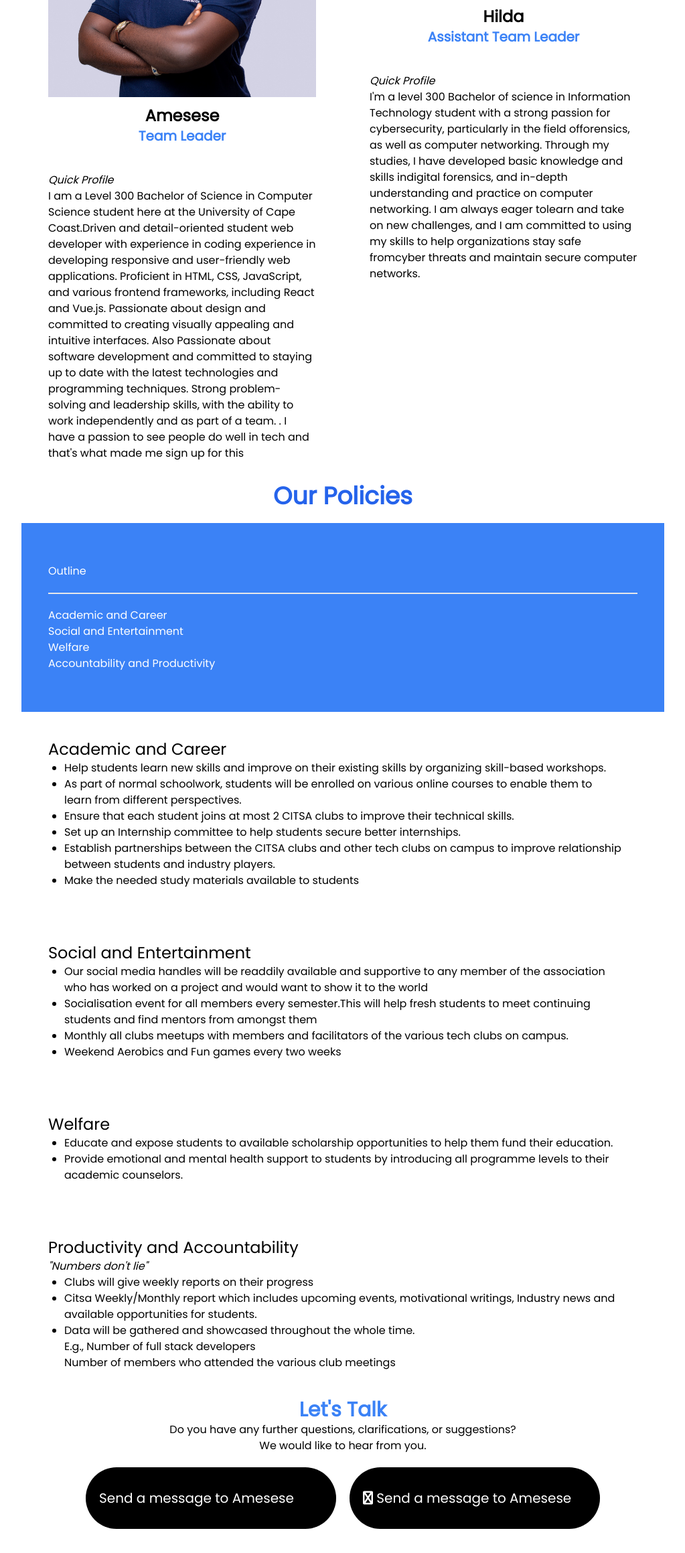
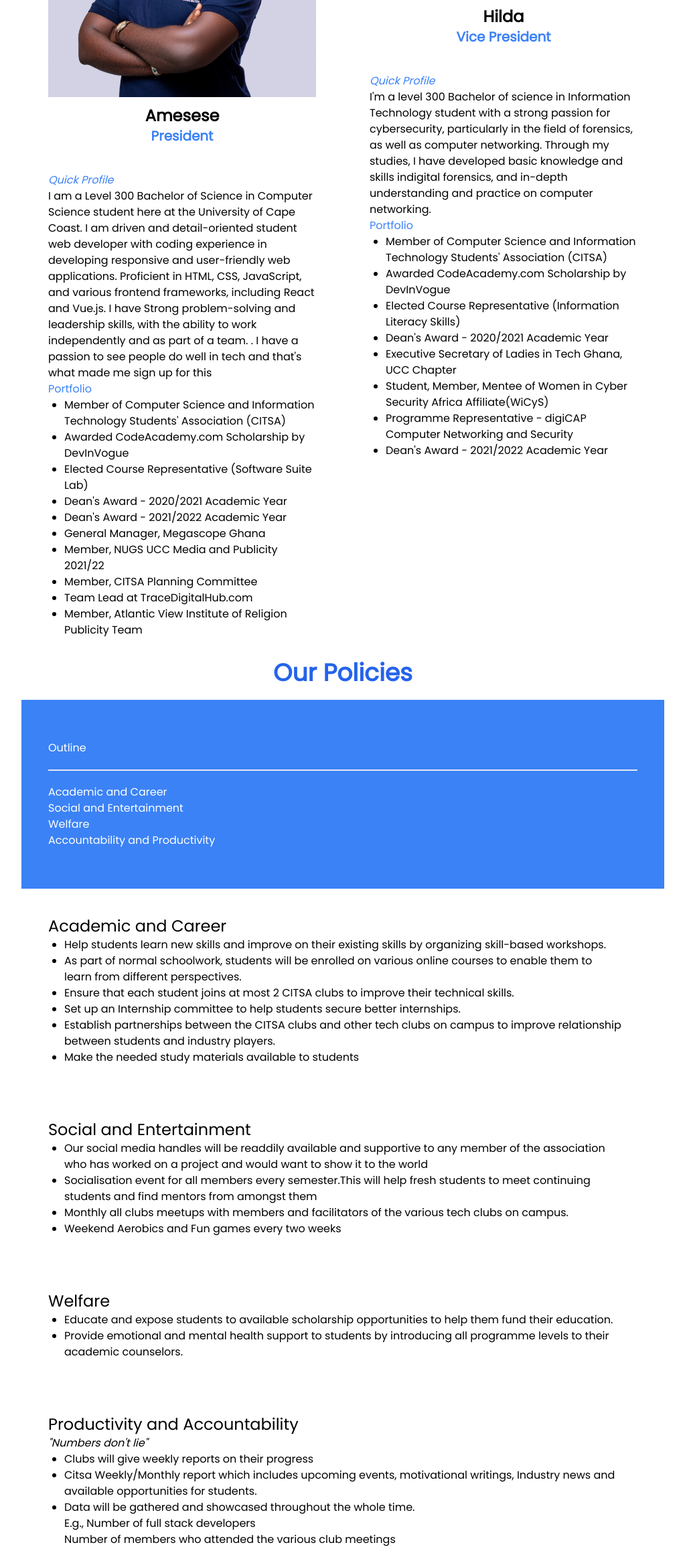
Before and after one commit to ak-boateng/policies, a website: page src/index.html in a window 1280 px wide. Shown: the part 481-2800 px from the top of the page at 67% size, without its empty margins (128-1151 px from the left). Drawn offline with Linux system fonts and the light colour scheme.

Commit message:
phase 1 to be deployed

```diff
--- a/src/index.html
+++ b/src/index.html
@@ -9,7 +9,7 @@
     <title>Team Amesese Policies</title>
 </head>
 <body>
-    <div class="p-20 overflow-hidden whitespace-nowrap text-center font-poppins animate-typing">
+    <div class="p-20 text-center font-poppins ">
         <h1 class="text-3xl font-bold center text-blue-500">
             Hello 👋, Welcome to
          </h1>
@@ -26,11 +26,33 @@
                 <img  src="/images/amesese.jpg" alt="">
 
                 <div class=" py-3">
-                    <h1 class="text-2xl lg:text-center font-bold animate-typing">Amesese</h1>
-                    <p class="text-xl lg:text-center font-bold text-blue-500">Team Leader</p>
+                    <h1 class="text-2xl lg:text-center font-bold ">Amesese</h1>
+                    <p class="text-xl lg:text-center font-bold text-blue-500">President</p>
+                    <h5 class="italic mt-10 font-poppins text-blue-500">Quick Profile</h5>
+                    <p>I am a Level 300 Bachelor of Science in Computer Science student here at the University of Cape Coast. I am driven and detail-oriented student web developer with  coding experience in developing responsive and user-friendly web applications. Proficient in HTML, CSS, JavaScript, and various frontend frameworks, including React and Vue.js. I have Strong problem-solving and leadership skills, with the ability to work independently and as part of a team. . I have a passion to see people do well in tech and that's what made me sign up for this</p>
+                    <h6 class="text-blue-500">Portfolio</h6>
+                    <ul class="list-disc pl-6">
+                    <li>Member of Computer Science and Information Technology Students' Association (CITSA)</li>
 
-                    <h6 class="italic mt-10">Quick Profile</h6>
-                    <p>I am a Level 300 Bachelor of Science in Computer Science student here at the University of Cape Coast.Driven and detail-oriented student web developer with experience in coding experience in developing responsive and user-friendly web applications. Proficient in HTML, CSS, JavaScript, and various frontend frameworks, including React and Vue.js. Passionate about design and committed to creating visually appealing and intuitive interfaces. Also Passionate about software development and committed to staying up to date with the latest technologies and programming techniques. Strong problem-solving and leadership skills, with the ability to work independently and as part of a team. . I have a passion to see people do well in tech and that's what made me sign up for this</p>
+                    <li>Awarded CodeAcademy.com Scholarship by DevInVogue</li>
+
+                    <li>Elected Course Representative (Software Suite Lab)</li>
+
+                    <li>Dean's Award - 2020/2021 Academic Year</li>
+
+                    <li>Dean's Award - 2021/2022 Academic Year</li>
+
+                    <li>General Manager, Megascope Ghana</li>
+
+                    <li>Member, NUGS UCC Media and Publicity 2021/22</li>
+
+                    <li>Member, CITSA Planning Committee</li>
+
+                    <li>Team Lead at TraceDigitalHub.com</li>
+
+                    <li>Member, Atlantic View Institute of Religion Publicity Team</li>
+
+                    </ul>
                 </div>
             </div>
         </div>
@@ -43,10 +65,28 @@
 
                 <div class=" py-3">
                     <h1 class="text-2xl lg:text-center font-bold">Hilda</h1>
-                    <p class="text-xl lg:text-center font-bold text-blue-500">Assistant Team Leader</p>
+                    <p class="text-xl lg:text-center font-bold text-blue-500">Vice President</p>
 
-                    <h6 class="italic mt-10">Quick Profile</h6>
-                    <p>I'm a level 300 Bachelor of science in  Information Technology student with a strong passion for cybersecurity, particularly in the field offorensics, as well as computer networking. Through my studies, I have developed basic knowledge and skills indigital forensics, and in-depth understanding and practice on computer networking. I am always eager tolearn and take on new challenges, and I am committed to using my skills to help organizations stay safe fromcyber threats and maintain secure computer networks.</p>
+                    <h5 class="italic mt-10 font-poppins text-blue-500">Quick Profile</h5>
+                    <p>I'm a level 300 Bachelor of science in  Information Technology student with a strong passion for cybersecurity, particularly in the field of forensics, as well as computer networking. Through my studies, I have developed basic knowledge and skills indigital forensics, and in-depth understanding and practice on computer networking.</p>
+                    <h6 class="text-blue-500">Portfolio</h6>
+                    <ul class="list-disc pl-6">
+                        <li>Member of Computer Science and Information Technology Students' Association (CITSA)</li>
+
+                    <li>Awarded CodeAcademy.com Scholarship by DevInVogue</li>
+
+                    <li>Elected Course Representative (Information Literacy Skills)</li>
+
+                    <li>Dean's Award - 2020/2021 Academic Year</li>
+
+                    <li>Executive Secretary of Ladies in Tech Ghana, UCC Chapter</li>
+
+                    <li>Student, Member, Mentee of Women in Cyber Security Africa Affiliate(WiCyS)</li>
+
+                    <li>Programme Representative - digiCAP Computer Networking and Security</li>
+
+                    <li>Dean's Award - 2021/2022 Academic Year</li>
+                    </ul>
                 </div>
             </div>
         </div>
@@ -133,13 +173,15 @@
     <div class="text-center">
         <h1 class="font-poppins text-3xl font-bold text-blue-500">Let's Talk</h1>
         <p class="font-poppins">Do you have any further questions, clarifications, or suggestions?</p>
-        <p class="font-poppins">We would like to hear from you.</p>
+        <p class="font-poppins text-blue-500">We would like to hear from you.</p>
         <div class="w-[60%] lg:grid lg:grid-cols-2 m-auto py-5 gap-5">
-            <div class="bg-black sm:rounded-full lg:rounded-full flex mb-7">
-             <a class="text-xl font-poppins text-white px-5 py-8" href="http://wa.me/233553318414"> Send a message to Amesese</a>
+            <div class="bg-black rounded-full px-5 flex lg:mb-0 mb-7">
+                <img class="sm:w-[20%] w-[20%] sm:h-auto py-5" src="../images/whatsapp.png" alt="">
+                <a class="lg:text-2xl font-poppins text-white lg:px-5 lg:py-12 sm:py-12 sm:text-xl sm:px-8 py-4" href="http://wa.me/233553318414" target="_blank"> Send a message to Amesese</a>
             </div>
-            <div class="bg-black sm:rounded-full lg:rounded-full flex mb-7">
-                <a class="text-xl font-poppins text-white px-5 py-8" href="http://wa.me/233553318414"><i class="fa-solid fa-whatsapp" aria-hidden="true"></i> Send a message to Amesese</a>
+            <div class="bg-black rounded-full px-5 flex">
+                <img class="sm:w-[20%] w-[20%] sm:h-auto py-5" src="../images/whatsapp.png" alt="">
+                <a class="lg:text-2xl font-poppins text-white lg:px-5 lg:py-12 sm:py-12 sm:text-xl sm:px-8 py-4" href="http://wa.me/233557009665" target="_blank"> Send a message to Hilda</a>
             </div>
 
 
@@ -150,7 +192,9 @@
     <footer class="lg:mx-40">
         <div class="text-center bg-blue-500 top-2 py-20">
             <h1 class="text-white lg:font-bold font-poppins text-2xl py-6 ">Team Amesese for CITSA PRESIDENCY 2023</h1>
-            <p class="text-center text-blue-100 font-poppins pt-10">Made with ❤️ by Team Amesese</p>
+            <h3 class="text-white font-poppins">#aMarkOfService</h3>
+            <h3 class="text-white font-poppins">#let'sDoThisTogether</h3>
+            <p class="text-center text-blue-100 font-poppins pt-10">2023. Made with ❤️ by Team Amesese</p>
         </div>
     </footer>
 </body>
```
Also changed, not shown: dist/output.css, 1 other file.
